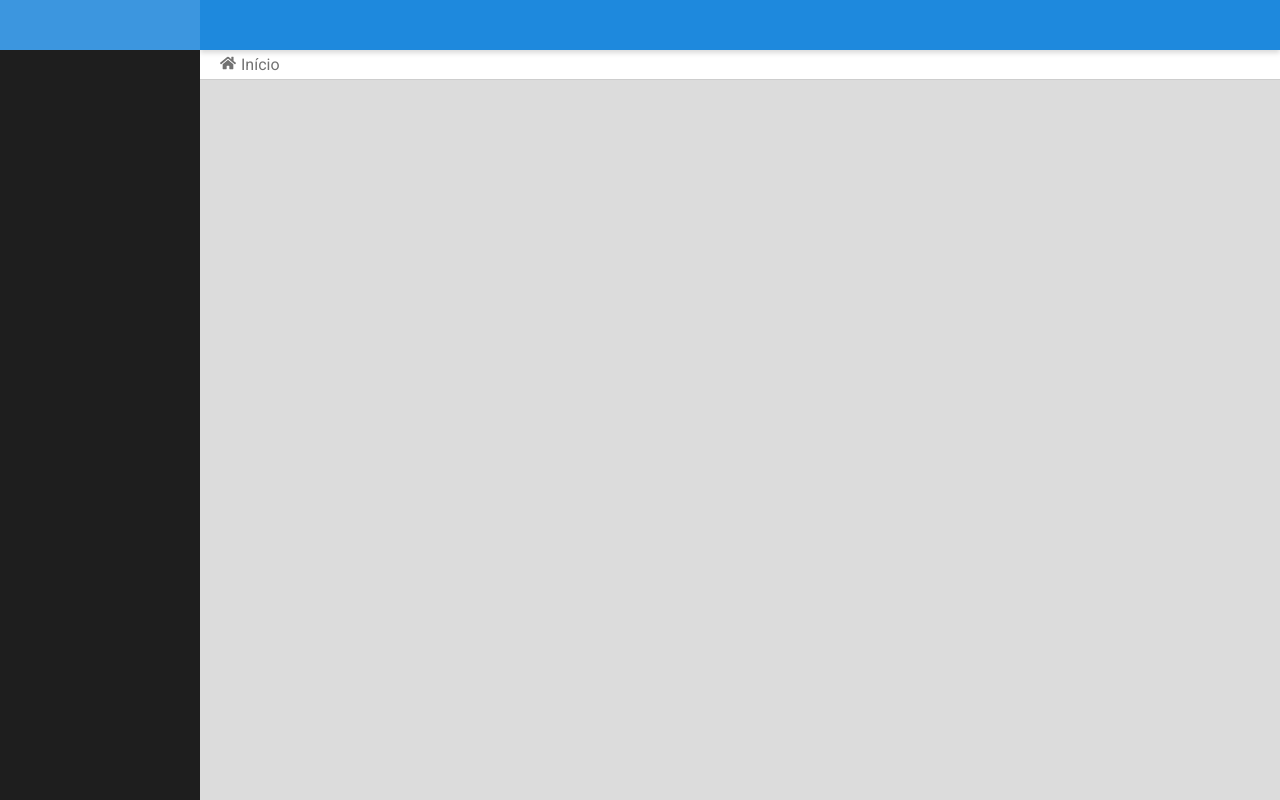
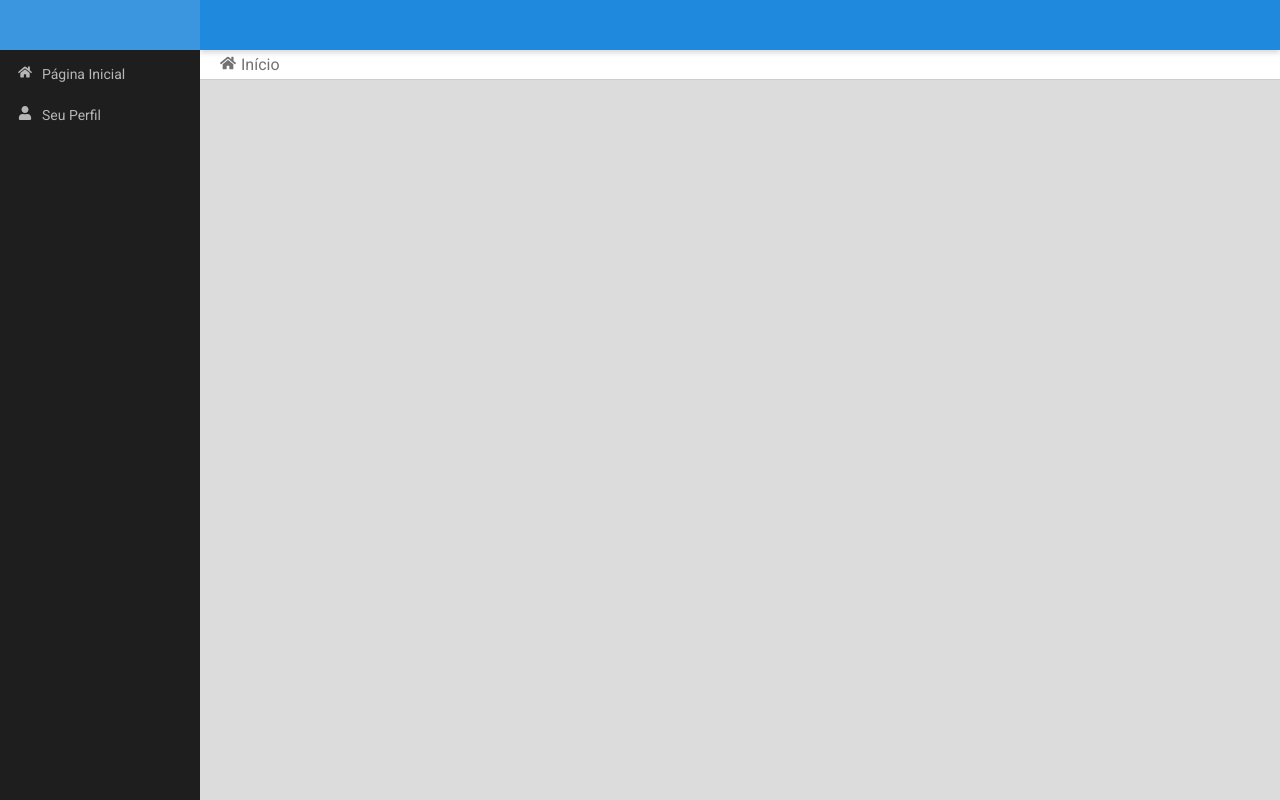
Before and after one commit to devtiagom/social-network-frontend-react, a React (Create React App) app: page /profile in a window 1280 px wide. Built offline with nearby package versions, Linux system fonts and the light colour scheme.

Commit message:
included navbar menu on side-bar

```diff
--- a/src/compoents/page-header/index.jsx
+++ /dev/null
@@ -1,26 +0,0 @@
-import React from 'react';
-import { FaHome, FaUser } from 'react-icons/fa';
-
-import './style.css';
-
-export default props => {
-    const getIcon = () => {
-        if (props.icon === null) return null;
-
-        switch (props.icon) {
-            case 'home':
-                return <FaHome size={16} color="#727272" />
-            case 'user':
-                return <FaUser size={16} color="#727272" />
-            default:
-                return null;
-        }
-    }
-
-    return (
-        <div className="page-header">
-            {getIcon()}
-            <span className="page-title">{props.title}</span>
-        </div>
-    );
-}
--- /dev/null
+++ b/src/components/menu-item/index.jsx
@@ -0,0 +1,16 @@
+import React from 'react';
+
+import './style.css';
+
+export default props => {
+    const Icon = props.icon;
+
+    return (
+        <li className="menu-item">
+            <a href="#" className="menu-item-link">
+                <Icon className="menu-item-icon"/>
+                <span className="menu-item-text text-on">{props.text}</span>
+            </a>
+        </li>
+    );
+}
--- /dev/null
+++ b/src/components/menu-item/style.css
@@ -0,0 +1,39 @@
+.menu-item {
+    padding-top: 5px;
+    max-height: 41px;
+    overflow: hidden;
+}
+
+.menu-item .menu-item-link {
+    padding: 10px;
+    margin: 0px 5px;
+    display: inline-block;
+    width: 95%;
+
+    color: var(--side-bar-body-link-txt-color);
+    text-decoration: none;
+
+    border-left: 3px solid transparent;
+    border-radius: 3px;
+
+    transition: background-color .3s;
+}
+
+.menu-item .menu-item-link:hover {
+    background-color: var(--side-bar-body-link-bg-color);
+    /* border-left: 3px solid var(--side-bar-header-bg-color); */
+}
+
+.menu-item .menu-item-link .menu-item-icon {
+    color: var(--side-bar-body-link-txt-color);
+    margin-right: 10px;
+}
+
+.text-on {
+    opacity: 1;
+    transition: all 0s .3s;
+}
+
+.text-off {
+    opacity: 0;
+}
--- /dev/null
+++ b/src/components/menu-list/index.jsx
@@ -0,0 +1,11 @@
+import React from 'react';
+
+import './style.css';
+
+export default props => (
+    <nav className="menu-nav">
+        <ul className="menu-list">
+            {props.children}
+        </ul>
+    </nav>
+);
--- /dev/null
+++ b/src/components/menu-list/style.css
@@ -0,0 +1,8 @@
+.menu-nav .menu-list {
+    list-style: none;
+
+    display: flex;
+    flex-direction: column;
+    justify-content: center;
+    align-items: stretch;
+}
--- /dev/null
+++ b/src/components/page-header/index.jsx
@@ -0,0 +1,14 @@
+import React from 'react';
+
+import './style.css';
+
+export default props => {
+    const Icon = props.icon;
+
+    return (
+        <div className="page-header">
+            <Icon size={16} color="#727272" />
+            <span className="page-title">{props.title}</span>
+        </div>
+    );
+}
--- a/src/pages/home/index.jsx
+++ b/src/pages/home/index.jsx
@@ -1,13 +1,14 @@
 import React from 'react';
+import { FaHome } from 'react-icons/fa';
 
 import './style.css';
 import { DynamicSideBarLayout } from '../../layouts';
-import PageHeader from '../../compoents/page-header';
+import PageHeader from '../../components/page-header';
 
 export default props => (
     <DynamicSideBarLayout>
         <div className="home">
-            <PageHeader icon="home" title="Início" />
+            <PageHeader icon={FaHome} title="Início" />
         </div>
     </DynamicSideBarLayout>
 );
--- a/src/pages/profile/index.jsx
+++ b/src/pages/profile/index.jsx
@@ -1,13 +1,14 @@
 import React from 'react';
+import { FaUser } from 'react-icons/fa';
 
 import './style.css';
 import { DynamicSideBarLayout } from '../../layouts';
-import PageHeader from '../../compoents/page-header';
+import PageHeader from '../../components/page-header';
 
 export default props => (
     <DynamicSideBarLayout>
         <div className="profile">
-            <PageHeader icon="user" title="Seu Perfil" />
+            <PageHeader icon={FaUser} title="Seu Perfil" />
         </div>
     </DynamicSideBarLayout>
 );
--- a/src/template/side-bar/side-bar-body/index.jsx
+++ b/src/template/side-bar/side-bar-body/index.jsx
@@ -1,7 +1,25 @@
 import React from 'react';
+import { FaHome, FaUser } from 'react-icons/fa'
 
 import './style.css';
+import MenuList from '../../../components/menu-list';
+import Menuitem from '../../../components/menu-item';
 
 export default props => (
-    <section className="side-bar-body"></section>
+    <section className="side-bar-body">
+        <MenuList>
+            <Menuitem
+                icon={FaHome}
+                text="Página Inicial"
+                path="/"
+                menuMode={null}
+            />
+            <Menuitem
+                icon={FaUser}
+                text="Seu Perfil"
+                path="/profile"
+                menuMode={null}
+            />
+        </MenuList>
+    </section>
 );
```
Also changed, not shown: src/components/page-header/style.css (renamed from src/compoents/page-header/style.css).
